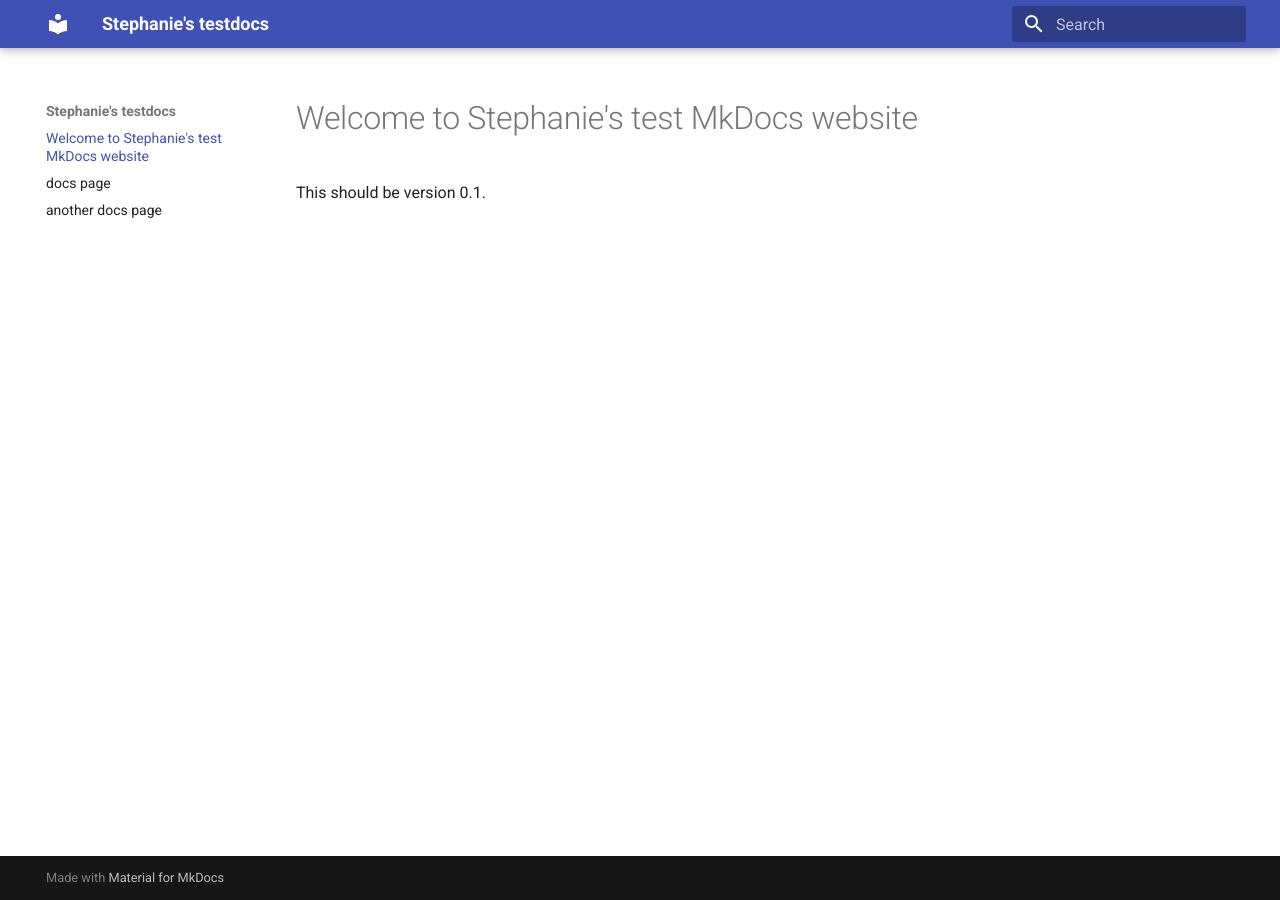
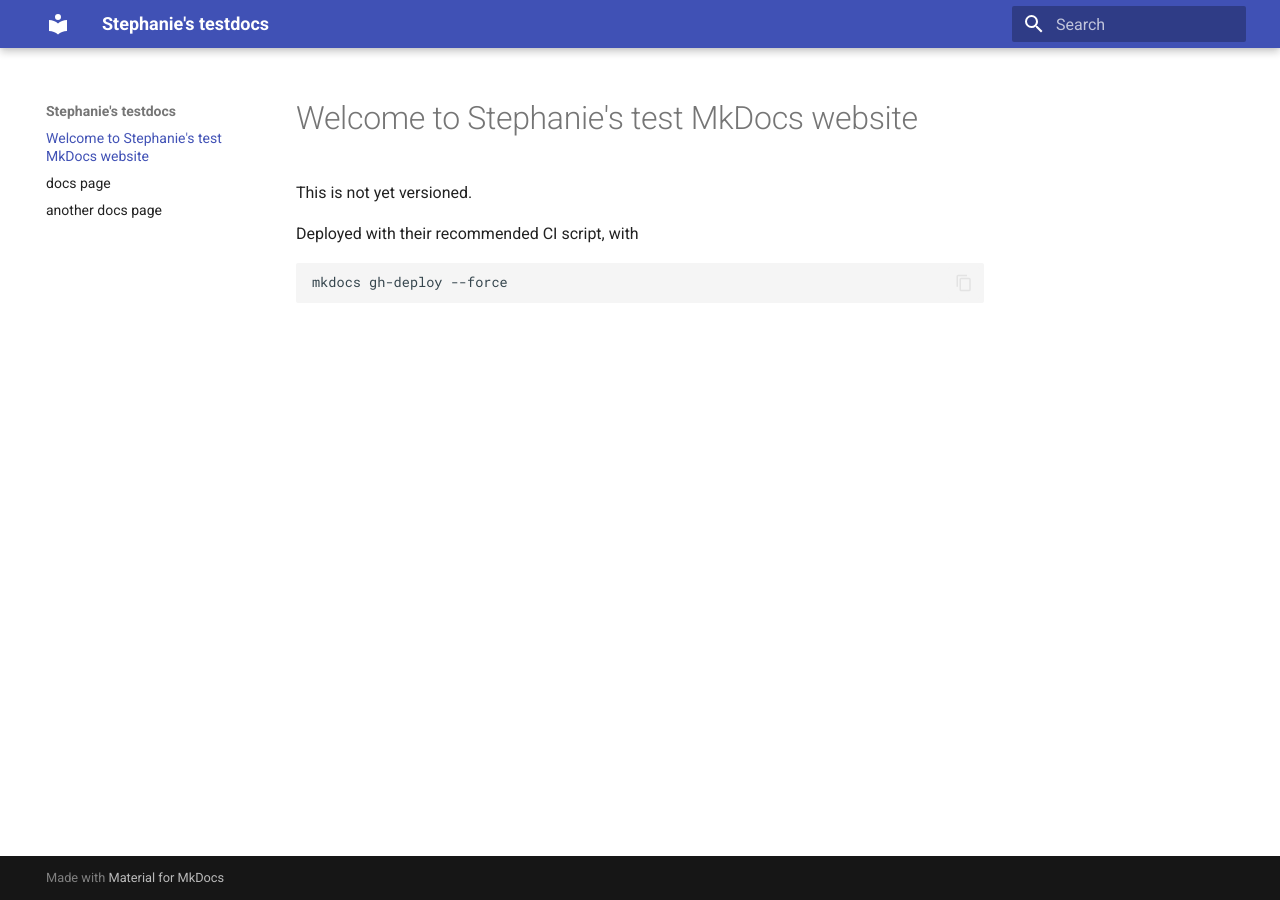
Before and after one commit to sjspielman/mkdocs-mike, an MkDocs documentation site: the page built from docs/index.md, in a window 1280 px wide. Built offline with MkDocs 1.6.1 and Material for MkDocs 9.7.7, drawn with Linux system fonts in a browser that asks for light colours; the version menu is left out.

Commit message:
not versioned

````diff
--- a/docs/index.md
+++ b/docs/index.md
@@ -1,3 +1,9 @@
 # Welcome to Stephanie's test MkDocs website
 
-This should be version 0.1.
+This is not yet versioned.
+
+Deployed with their recommended CI script, with
+
+```
+mkdocs gh-deploy --force
+```
````
